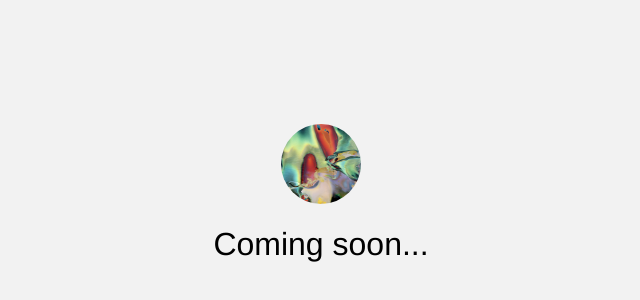
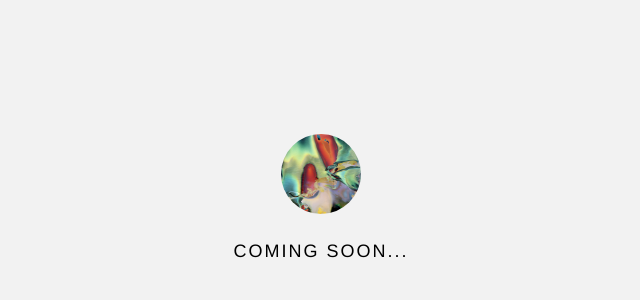
Before and after one commit to utilisateur387/git_101, a plain HTML site: page index.html in a window 1280 px wide. Shown: the part 196-496 px from the top of the page, without its empty margins (319-959 px from the left). Drawn offline with Linux system fonts and the light colour scheme.

Commit message:
changed type to uppercase

```diff
--- a/style.css
+++ b/style.css
@@ -5,12 +5,17 @@ body {
 }
 
 h1 {
-	font-weight: 100;
+	font-weight: 500;
+	font-size: 18px;
+	letter-spacing: 2px;
+	text-transform: uppercase;
+
 }
 #logo {
 	width: 80px;
 	height: 80px;
 	border-radius: 50%;
+	margin-bottom: 15px;
 }
 
 #container {
```
